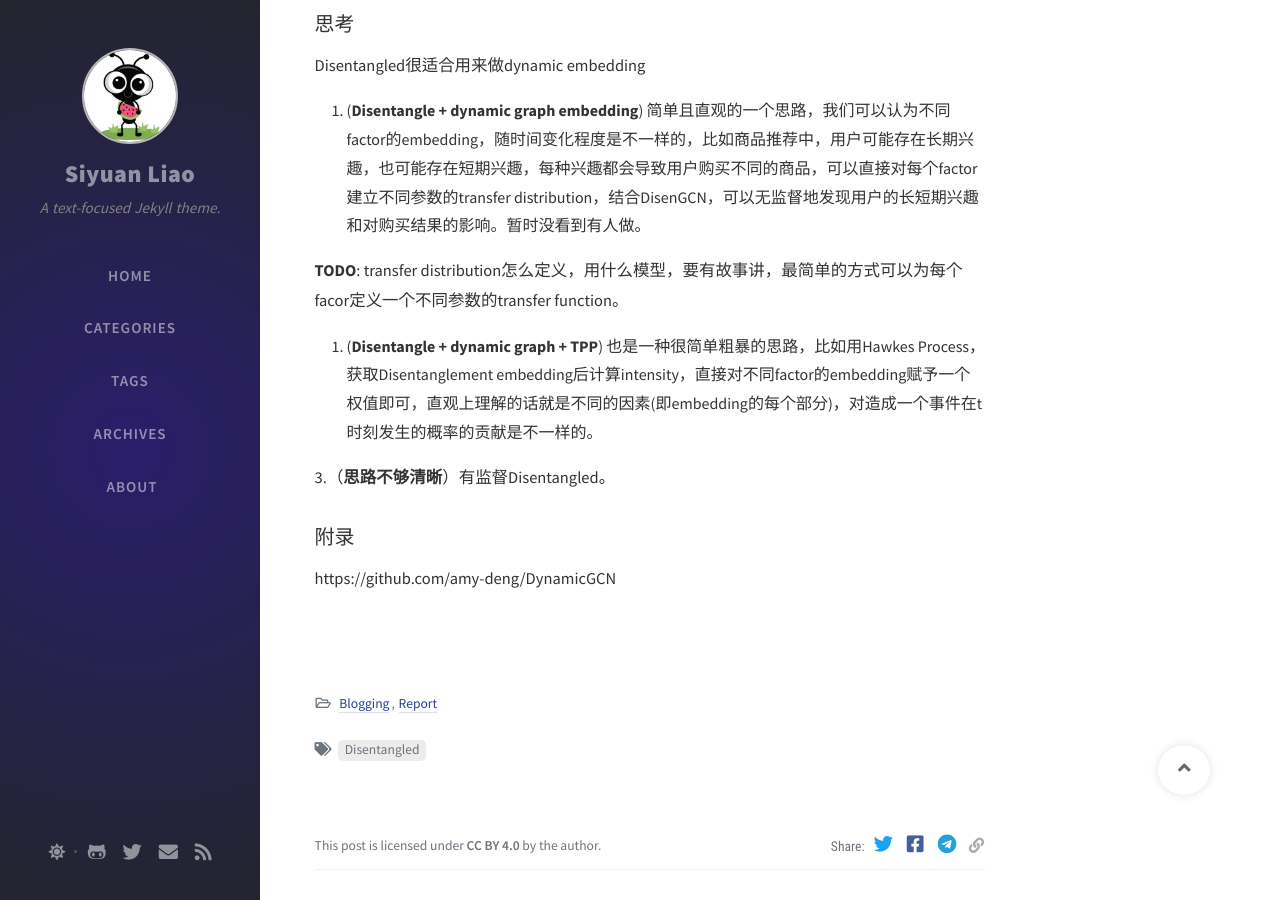
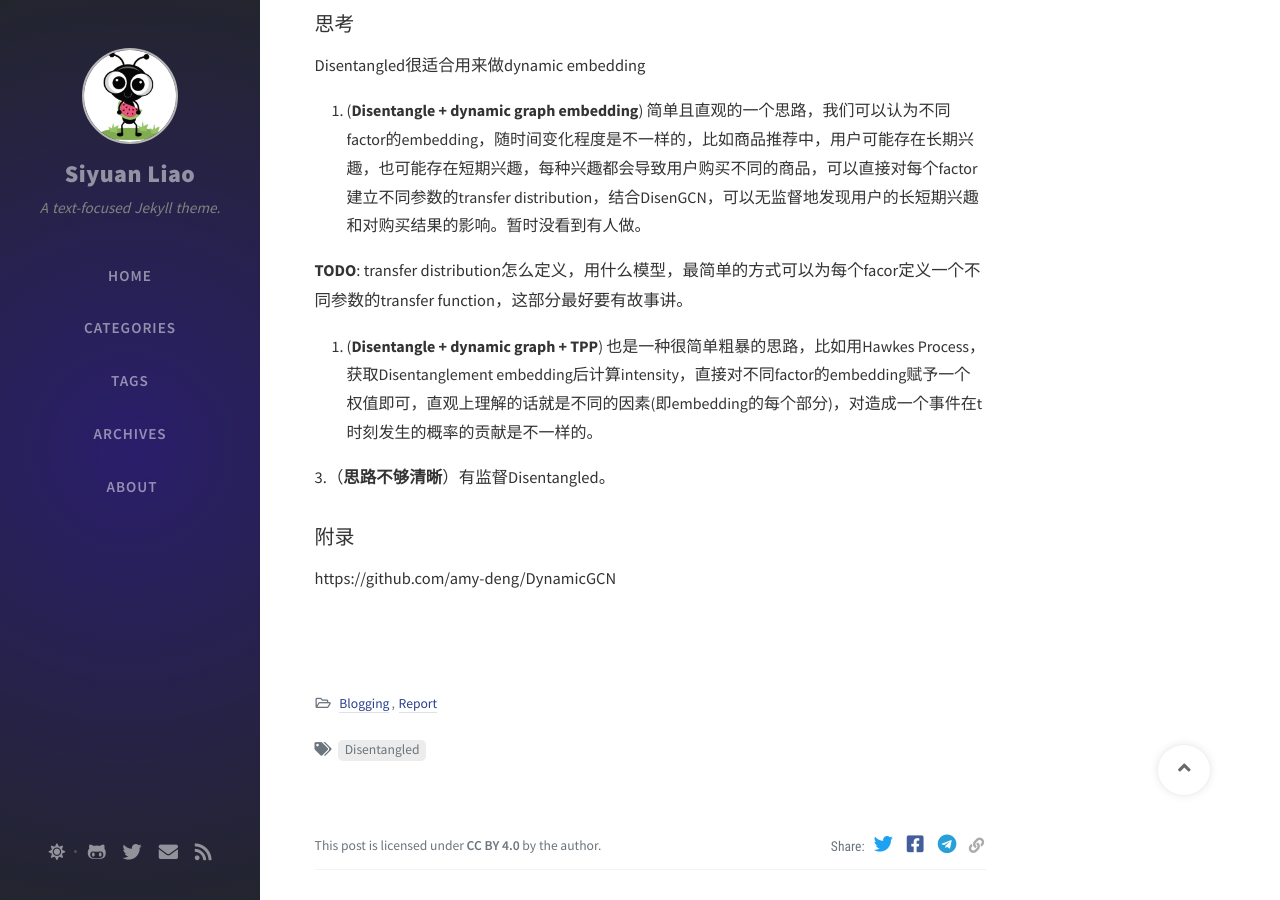
Before and after one commit to SeanLiaoy/seanliaoy.github.io, a Jekyll site: the page built from _posts/2020-10-04-disentangled.md, in a window 1280 px wide and 900 px high, scrolled down 1952 px. Built offline with Jekyll 4.4.1, drawn with Linux system fonts in a browser that asks for light colours; nearby versions of some CDN libraries; comment, search, counter and statistics services are not loaded.

Commit message:
修改文件: _posts/2020-10-04-disentangled.md

```diff
--- a/_posts/2020-10-04-disentangled.md
+++ b/_posts/2020-10-04-disentangled.md
@@ -78,7 +78,7 @@ Disentangled很适合用来做dynamic embedding
 
 1.  (**Disentangle + dynamic graph embedding**) 简单且直观的一个思路，我们可以认为不同factor的embedding，随时间变化程度是不一样的，比如商品推荐中，用户可能存在长期兴趣，也可能存在短期兴趣，每种兴趣都会导致用户购买不同的商品，可以直接对每个factor建立不同参数的transfer distribution，结合DisenGCN，可以无监督地发现用户的长短期兴趣和对购买结果的影响。暂时没看到有人做。
 
-**TODO**: transfer distribution怎么定义，用什么模型，要有故事讲，最简单的方式可以为每个facor定义一个不同参数的transfer function。
+**TODO**: transfer distribution怎么定义，用什么模型，最简单的方式可以为每个facor定义一个不同参数的transfer function，这部分最好要有故事讲。
 
 
 2. (**Disentangle + dynamic graph + TPP**) 也是一种很简单粗暴的思路，比如用Hawkes Process，获取Disentanglement embedding后计算intensity，直接对不同factor的embedding赋予一个权值即可，直观上理解的话就是不同的因素(即embedding的每个部分)，对造成一个事件在t时刻发生的概率的贡献是不一样的。
```
